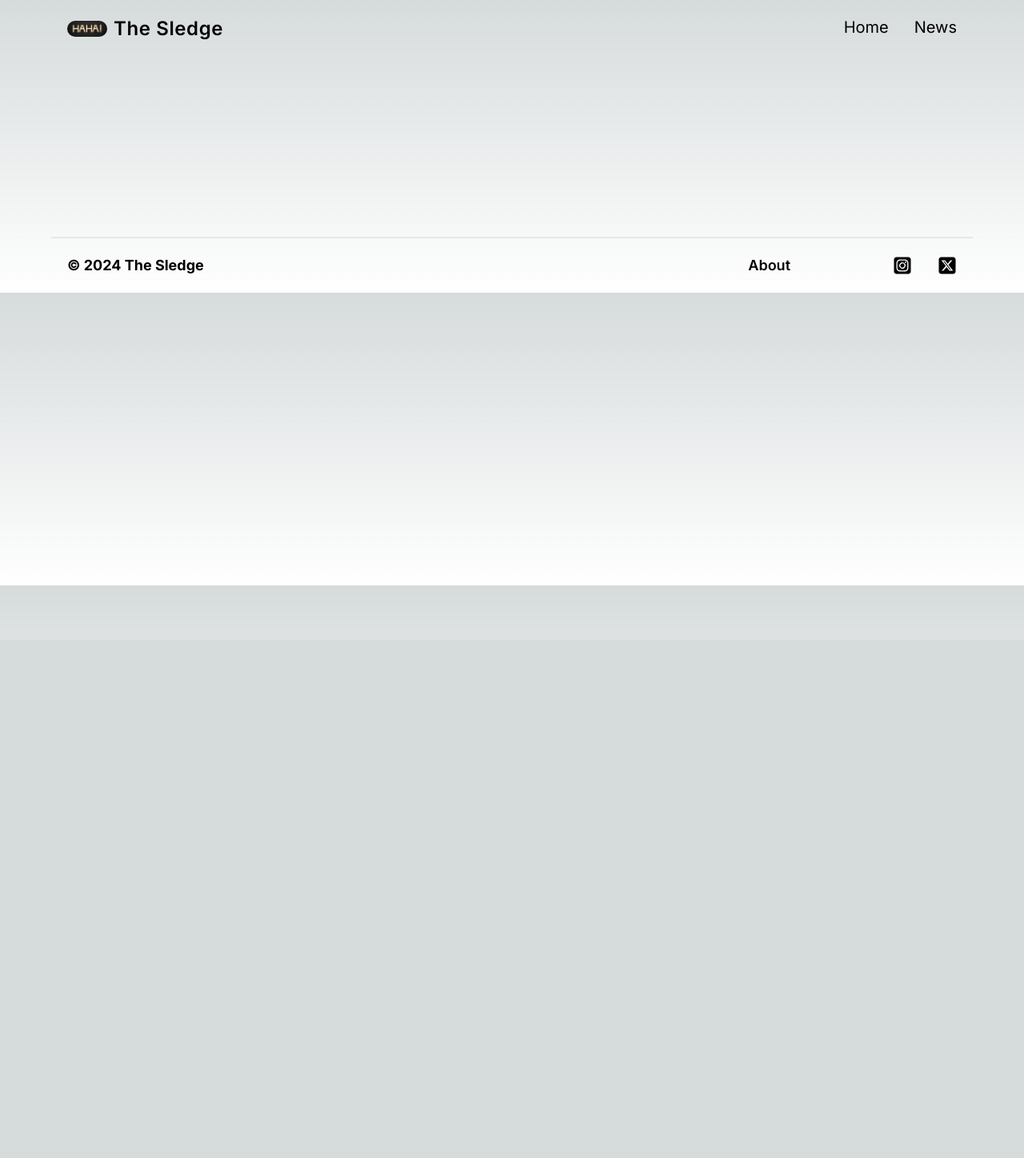
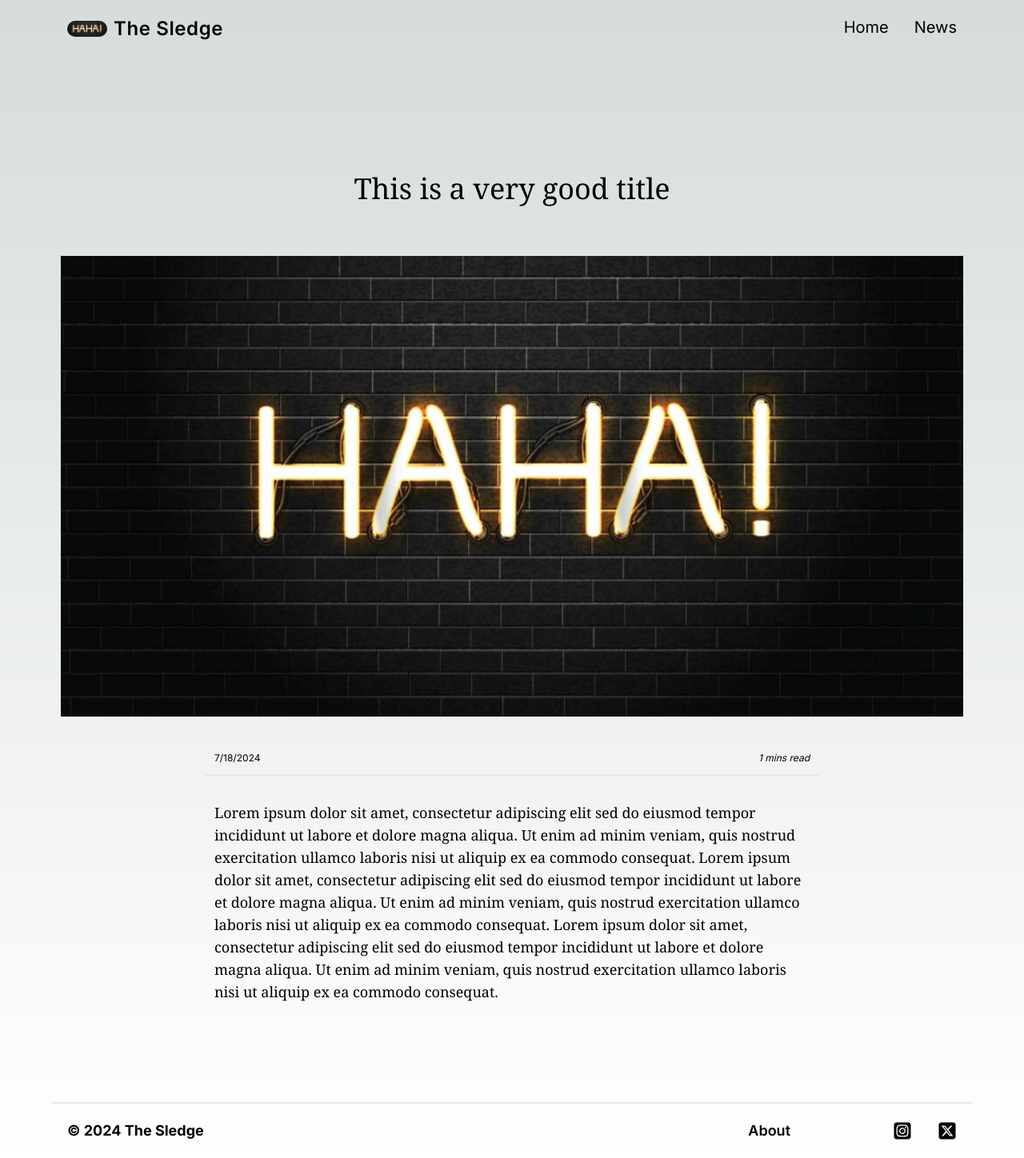
Before and after one commit to muzaffarbhat07/the-sledge, a Next.js app: page /news/1 in a window 1280 px wide. Shown: the whole page at 80% size. Before the commit the page ends 800 px from the top, so only its background shows below. Built offline with nearby package versions, Linux system fonts and the light colour scheme.

Commit message:
style: news page

```diff
--- a/app/(routes)/(index)/components/NewsFeedCard.tsx
+++ b/app/(routes)/(index)/components/NewsFeedCard.tsx
@@ -1,4 +1,4 @@
-import { NewsInfo } from "./NewsFeed"
+import { NewsInfo } from "@/app/types/news";
 import Image from "next/image"
 import Link from "next/link"
 
--- /dev/null
+++ b/app/(routes)/news/[newsSlug]/page.tsx
@@ -0,0 +1,34 @@
+"use client";
+
+import { NewsInfo } from "@/app/types/news";
+import { useParams } from "next/navigation";
+import Image from "next/image";
+
+const NewsPage = () => {
+  const { newsSlug } = useParams();
+  console.log(newsSlug);
+  const newsInfo: NewsInfo = {
+    id: 1,
+    title: "This is a very good title",
+    content: "Lorem ipsum dolor sit amet, consectetur adipiscing elit sed do eiusmod tempor incididunt ut labore et dolore magna aliqua. Ut enim ad minim veniam, quis nostrud exercitation ullamco laboris nisi ut aliquip ex ea commodo consequat. Lorem ipsum dolor sit amet, consectetur adipiscing elit sed do eiusmod tempor incididunt ut labore et dolore magna aliqua. Ut enim ad minim veniam, quis nostrud exercitation ullamco laboris nisi ut aliquip ex ea commodo consequat. Lorem ipsum dolor sit amet, consectetur adipiscing elit sed do eiusmod tempor incididunt ut labore et dolore magna aliqua. Ut enim ad minim veniam, quis nostrud exercitation ullamco laboris nisi ut aliquip ex ea commodo consequat.",
+    date: new Date(),
+    image: "/images/haha.jpeg",
+    category: "Category",
+    slug: "Slug",
+  }
+  return (
+    <section className="flex flex-col items-center gap-5 w-full min-h-[80vh]">
+      <h2 className="text-3xl lg:text-4xl mt-5 p-3 font-serif max-w-3xl mx-auto">{newsInfo.title}</h2>
+      <Image src={newsInfo.image} alt={newsInfo.title} width={400} height={400} className="rounded-md max-h-[600px] w-full mt-5 object-cover p-3" />
+      <div className="flex justify-between w-full max-w-3xl mx-auto p-3 border-b-2 text-xs">
+        <p>{newsInfo.date.toLocaleDateString()}</p>
+        <p className="italic">{(newsInfo.content.length / 1000).toFixed(0)} mins read</p>
+      </div>
+      <p className="w-full max-w-3xl mx-auto p-3 font-serif text-lg">
+        {newsInfo.content}
+      </p>
+    </section>
+  )
+}
+
+export default NewsPage;
--- a/app/(routes)/news/[postSlug]/page.jsx
+++ /dev/null
@@ -1,10 +0,0 @@
-
-const NewsPage = () => {
-  return (
-    <section>
-
-    </section>
-  )
-}
-
-export default NewsPage
--- /dev/null
+++ b/app/types/news.ts
@@ -0,0 +1,9 @@
+export interface NewsInfo {
+  id: number;
+  title: string;
+  content: string;
+  date: Date;
+  image: string;
+  category: string;
+  slug: string;
+}
```
Also changed, not shown: app/(routes)/(index)/components/NewsFeed.tsx (+1 -10 lines).
